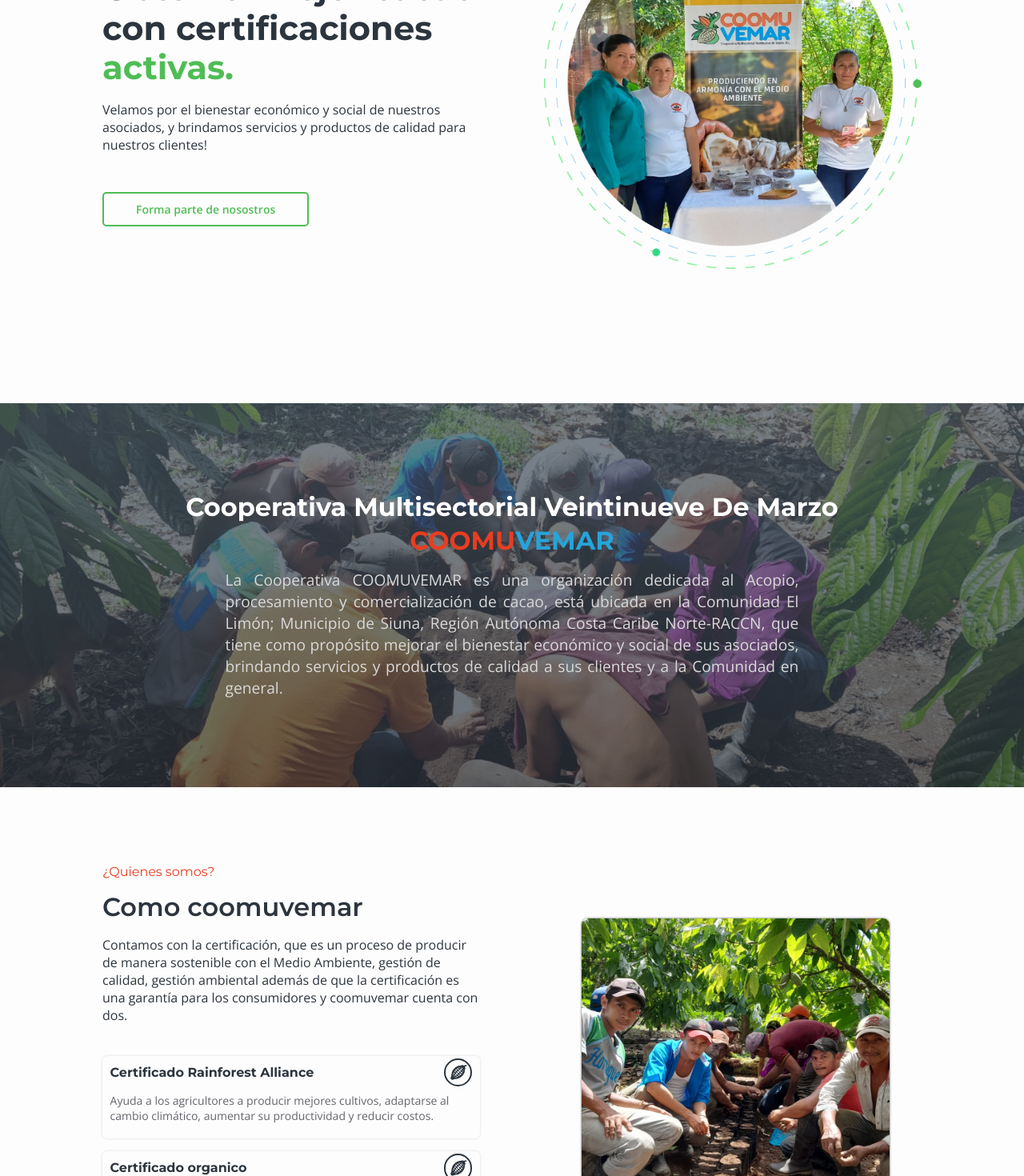
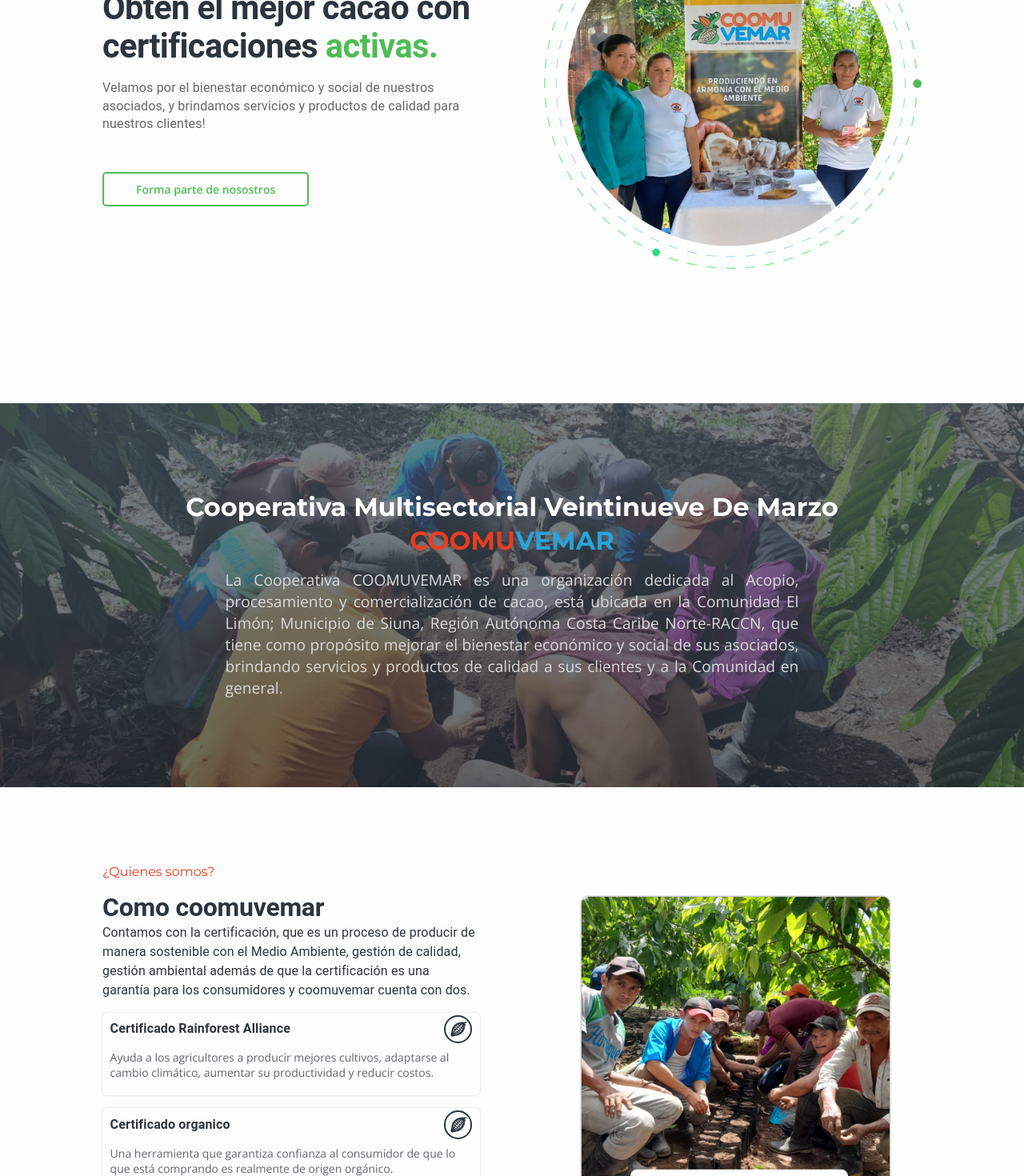
Before and after one commit to Maynor125/commuvemar-frontend, a Next.js app: page / in a window 1280 px wide. Shown: the part 360-1830 px from the top of the page at 80% size. Built offline with nearby package versions, Linux system fonts and the light colour scheme.

Commit message:
cambaindo tema de landing parte 1

```diff
--- a/src/app/home/components/about/About.css
+++ b/src/app/home/components/about/About.css
@@ -23,10 +23,10 @@
     font-size: var(--h2-font-size);
     font-weight: var(--font-semi-bold);
 }
-.about-container-left>p{
-    margin: 1rem 0 2.5rem;
+.about-container-left-text{
+    margin: 1.5rem 0 2.5rem;
     font-size: var(--normal-font-size);
-    color: var(--color-title-1);
+
 }
 .targeta-about{
     transition: var(--transition);
--- a/src/app/home/components/about/About.tsx
+++ b/src/app/home/components/about/About.tsx
@@ -5,7 +5,7 @@
 import ImagenAbout from '../../../../../public/images/home/imagen-about-2.jpeg'
 import Link from 'next/link'
 import IconoCacao from '../../../../../public/images/home/icono-cacao.png'
-import { Box, useTheme } from '@mui/material'
+import { Box, Typography, useTheme } from '@mui/material'
 
 const About = () => {
   const theme= useTheme()
@@ -14,28 +14,28 @@
        <div className="container about-container">
            <div className="about-container-left">
                <h4>¿Quienes somos?</h4>
-               <h2>Como coomuvemar</h2>
+               <Typography variant='h2' color={theme.palette.secondary.light}>Como coomuvemar</Typography>
 
-               <p>Contamos con la certificación, que es un proceso de producir de manera sostenible con el Medio Ambiente, gestión de calidad, gestión ambiental además de que la certificación es una garantía para los consumidores y coomuvemar cuenta con dos.</p>
+               <Typography  color={theme.palette.secondary.light}className='about-container-left-text'>Contamos con la certificación, que es un proceso de producir de manera sostenible con el Medio Ambiente, gestión de calidad, gestión ambiental además de que la certificación es una garantía para los consumidores y coomuvemar cuenta con dos.</Typography>
 
-               <div className="targeta-about">
+               <Box component='div' className="targeta-about">
                       <div className="part-superior">
-                          <h4>Certificado Rainforest Alliance</h4>
+                          <Typography variant='subtitle1' sx={{fontWeight:700}} color={theme.palette.secondary.light}>Certificado Rainforest Alliance</Typography>
                           <div className="icono">
                              <Image alt='icono-cacao' src={IconoCacao}/>
                           </div>
                       </div>
                       <p>Ayuda a los agricultores a producir mejores cultivos, adaptarse al cambio climático, aumentar su productividad y reducir costos.</p>
-               </div>
-               <div className="targeta-about">
+               </Box>
+               <Box component='div' className="targeta-about">
                       <div className="part-superior">
-                          <h4>Certificado organico</h4>
+                          <Typography variant='subtitle1' sx={{fontWeight:700}} color={theme.palette.secondary.light}>Certificado organico</Typography>
                           <div className="icono">
                           <Image alt='icono-cacao' src={IconoCacao}/>
                           </div>
                       </div>
                       <p>Una herramienta que garantiza confianza al consumidor de que lo que está comprando es realmente de origen orgánico.</p>
-               </div>
+               </Box>
                <Link href='#services' className='boton-base boton-about'>
                  Consulta...
                </Link>
--- a/src/app/home/components/welcome/Welcome.css
+++ b/src/app/home/components/welcome/Welcome.css
@@ -32,7 +32,7 @@
 .welcome-hader-left p{
     margin: 1rem 0 3rem;
     font-size: var(--normal-font-size);
-    color: var(--color-title-1);
+
 }
 
 /* botones */
--- a/src/app/home/components/welcome/Welcome.tsx
+++ b/src/app/home/components/welcome/Welcome.tsx
@@ -1,10 +1,10 @@
-'use client'
+
 import React from 'react'
 import Link from "next/link";
 import Image from "next/image";
 import ImagenHome from '../../../../../public/images/home/imagen-welcome.png'
 import './Welcome.css'
-import { Box, useTheme } from '@mui/material';
+import { Box, Typography, useTheme } from '@mui/material';
 
 const Welcome = () => {
    const theme = useTheme()
@@ -13,8 +13,8 @@
         <div className="container welcome-header-container grid">
             <div className="welcome-hader-left">
             <h4>¡Bienvenido a Coomuvemar!</h4>
-               <h1>Obten el mejor cacao   con certificaciones <span>activas.</span> </h1>
-               <p>Velamos por el bienestar económico y social de nuestros asociados, y brindamos servicios y productos de calidad para nuestros clientes!</p>
+               <Typography variant='h1' sx={{fontSize:'2.6rem',color:theme.palette.secondary.light}}>Obten el mejor cacao   con certificaciones <span>activas.</span> </Typography>
+               <Typography variant='body2' color={theme.palette.secondary.contrastText}>Velamos por el bienestar económico y social de nuestros asociados, y brindamos servicios y productos de calidad para nuestros clientes!</Typography>
                <div className="botones-welcome-header">
                  <Link className='boton-base btn-welcome-header-1 boton-welcome-header' href="#contact">Forma parte de nosostros</Link>
                </div>
--- a/src/theme/index.ts
+++ b/src/theme/index.ts
@@ -11,7 +11,7 @@
         400: "#858585",
         500: "#666666",
         600: "#343438",
-        700: "#464651",
+        700: "#2C353E",
         800: "#23262F",
         900: "#0F0F15",
         1000: "#000000",
@@ -62,9 +62,9 @@
            secondary: {
             dark: colorTokens.grey[100],
             main: colorTokens.grey[200],
-            mediumMain: colorTokens.grey[300],
+            contrastText: colorTokens.grey[400],
             medium: colorTokens.grey[400],
-            light: colorTokens.grey[700],
+            light: colorTokens.grey[100],
           },
           background: {
             default: colorTokens.grey[900],
@@ -93,9 +93,9 @@
           secondary: {
             dark: colorTokens.grey[800],
             main: colorTokens.grey[500],
-            mediumMain: colorTokens.grey[400],
+            contrastText: colorTokens.grey[500],
             medium: colorTokens.grey[300],
-            light: colorTokens.grey[50],
+            light: colorTokens.grey[700],
           },
           background: {
             default: colorTokens.grey[10],
```
